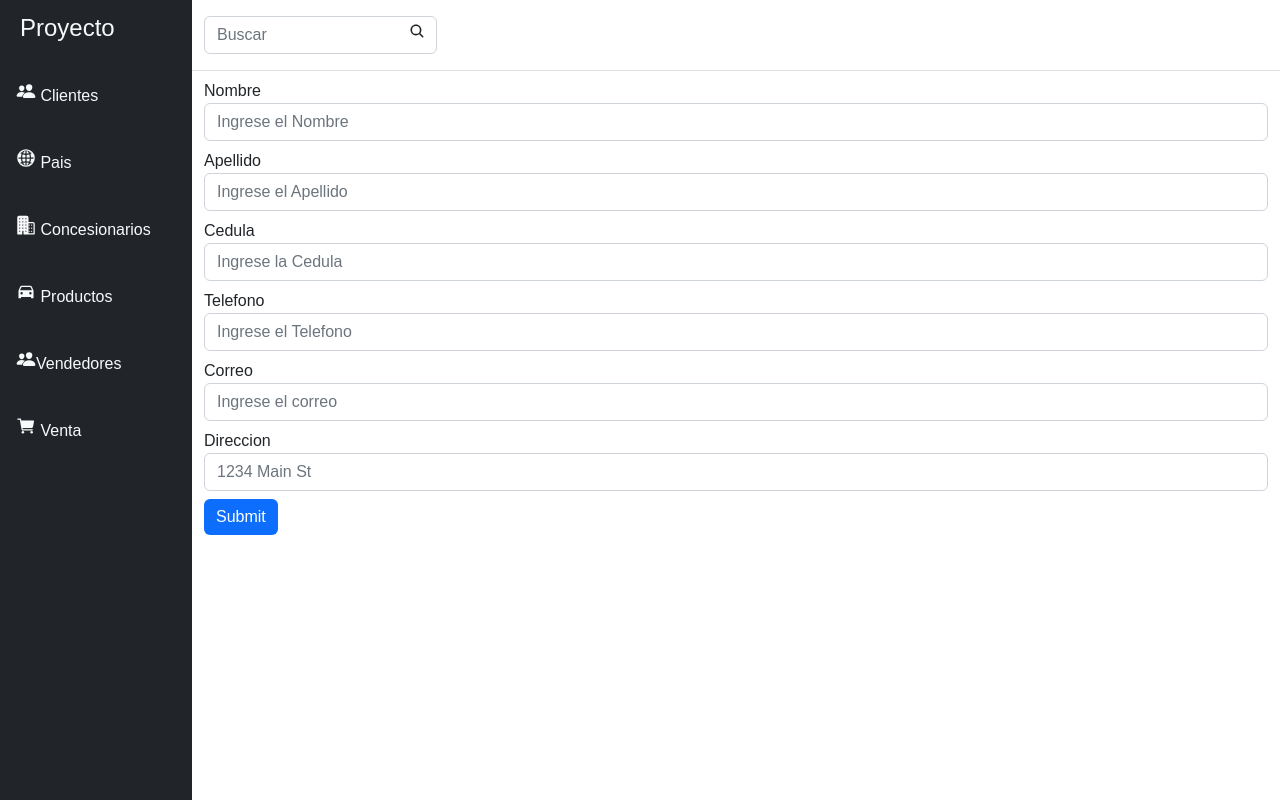
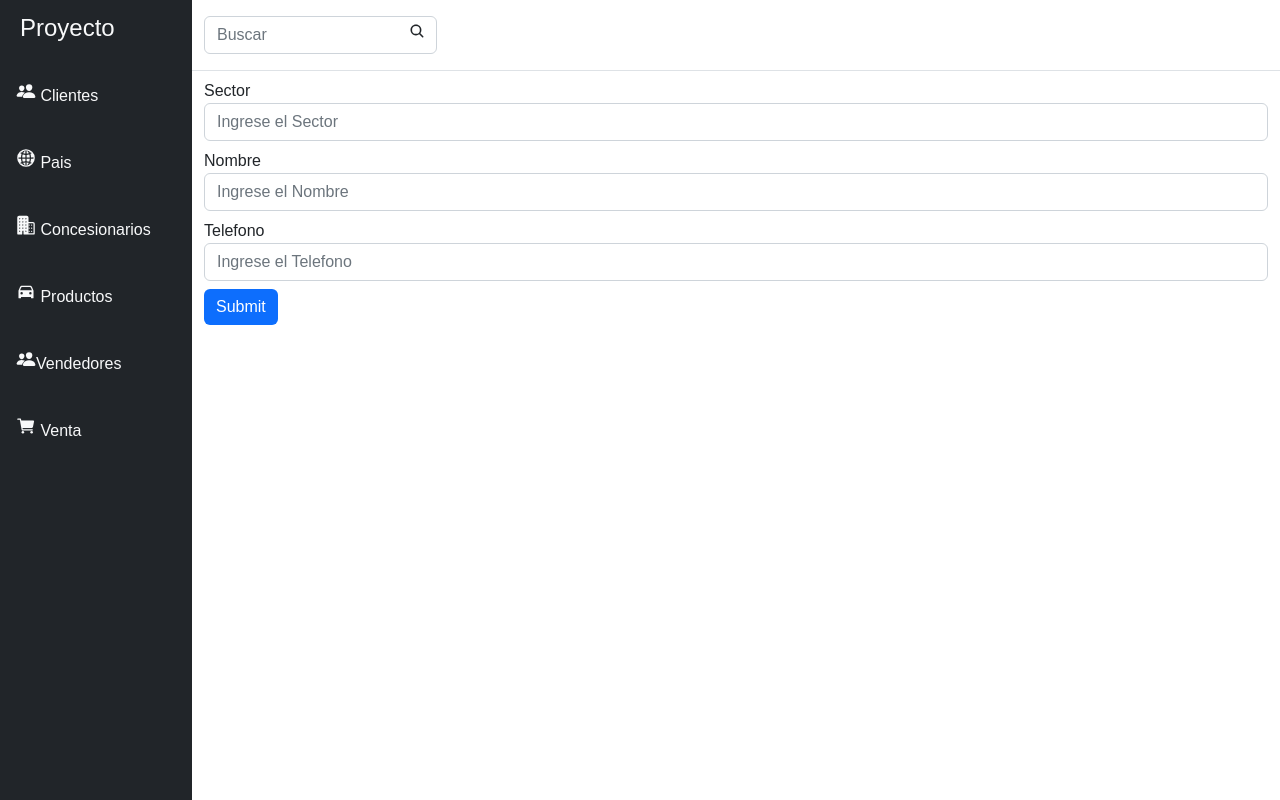
Before and after one commit to DxBaxterLu/Ventas, a PHP site: page /Ventas/Concesionarios in a window 1280 px wide; the page is wider, and only the part inside the window is pictured. Run offline with PHP 8.4, Linux system fonts and the light colour scheme; some libraries are stand-ins or nearby versions.

Commit message:
Se modifico la vista de concesionarios

```diff
--- a/Views/Concesionarios/index.php
+++ b/Views/Concesionarios/index.php
@@ -5,30 +5,19 @@
         <div class="container">
             <form id="frmClientes">
                 <div class="form-group mt-2">
+                    <label for="sector">Sector</label>
+                    <input type="text" class="form-control mb-2" id="sector" placeholder="Ingrese el Sector">
+                </div>
+                <div class="form-group">
                     <label for="nombre">Nombre</label>
                     <input type="text" class="form-control mb-2" id="nombre" placeholder="Ingrese el Nombre">
-                </div>
-                <div class="form-group">
-                    <label for="apellido">Apellido</label>
-                    <input type="text" class="form-control mb-2" id="apellido" placeholder="Ingrese el Apellido">
-                </div>
-                <div class="form-group">
-                    <label for="cedula">Cedula</label>
-                    <input type="number" class="form-control mb-2" id="cedula" placeholder="Ingrese la Cedula">
                 </div>
                 <div class="form-group">
                     <label for="telefono">Telefono</label>
                     <input type="tel" class="form-control mb-2" id="telefono" placeholder="Ingrese el Telefono">
                 </div>
-                <div class="form-group">
-                    <label for="correo">Correo</label>
-                    <input type="email" class="form-control mb-2" id="correo" aria-describedby="emailHelp" placeholder="Ingrese el correo">
-                </div>
-                <div class="form-group">
-                    <label for="direccion">Direccion</label>
-                    <input type="text" class="form-control mb-2" id="direccion" placeholder="1234 Main St">
-                </div>
-                <button type="submit" class="btn btn-primary" onclick="frmClientes(event);">Submit</button>
+
+                <button type="submit" class="btn btn-primary" onclick="frmConcesionarios(event);">Submit</button>
             </form>
         </div>
     </section>
```
